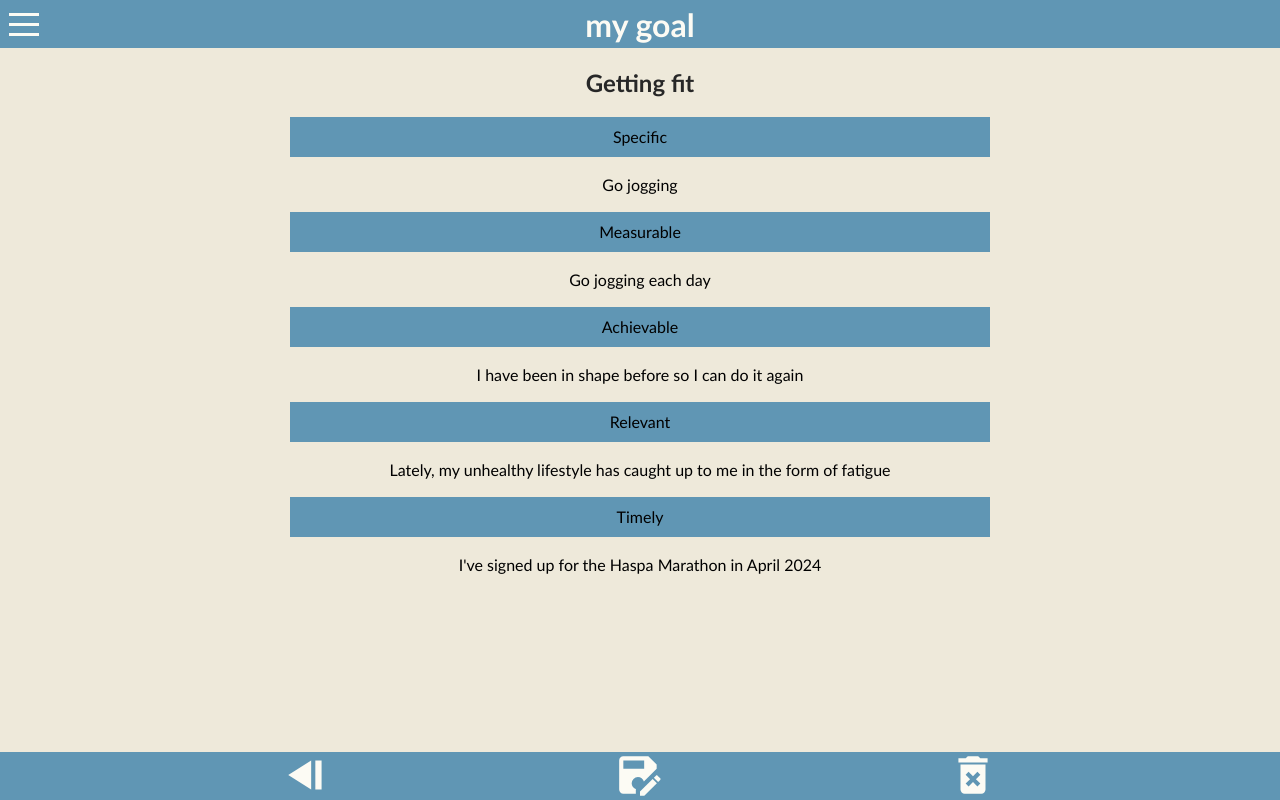
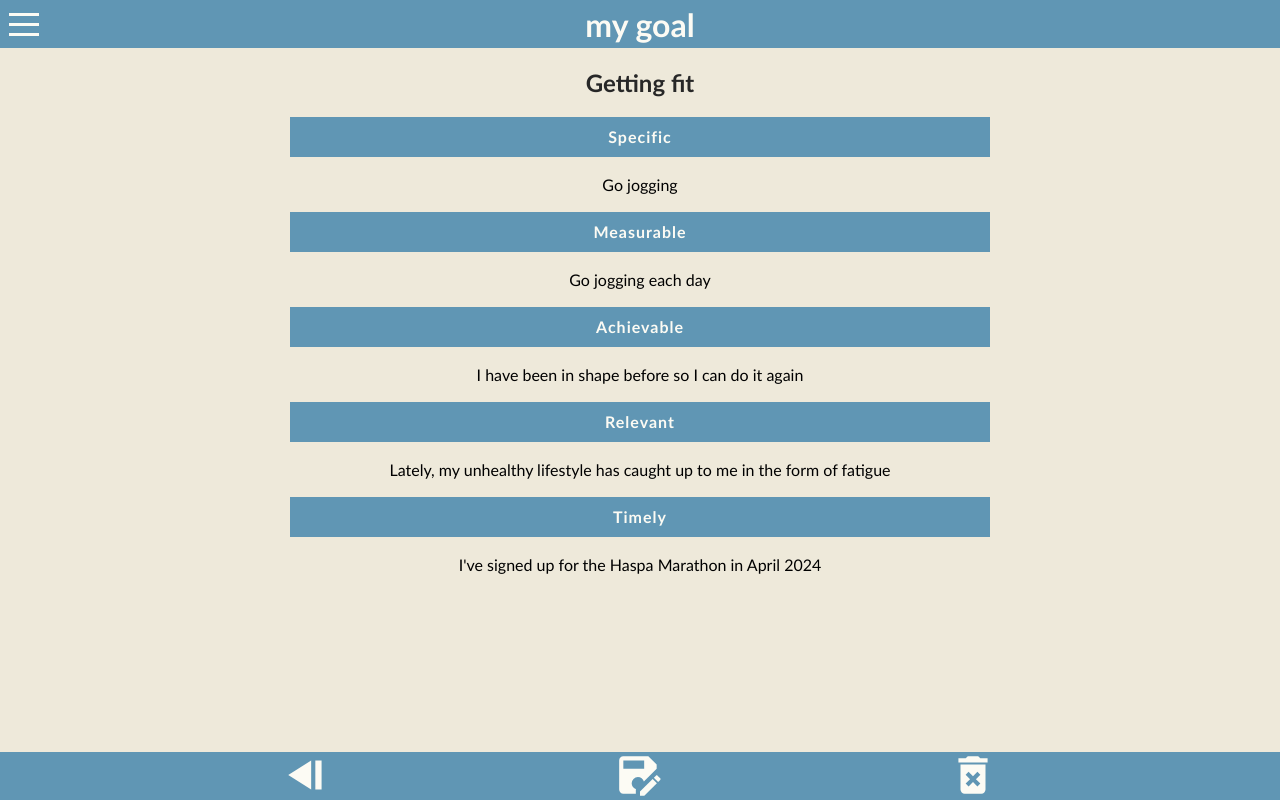
Before and after one commit to CorneliusMoe/Capstone-Cornelius, a Next.js app: page /goal/1 in a window 1280 px wide. Built offline with nearby package versions, Linux system fonts and the light colour scheme.

Commit message:
change goaldetailcard description style

```diff
--- a/components/GoalDetailCard/index.js
+++ b/components/GoalDetailCard/index.js
@@ -66,6 +66,9 @@ const StyledDescriptionContainer = styled.div`
 
 const StyledDescription = styled.dt`
   background-color: #6096b4;
+  font-weight: bold;
+  letter-spacing: 1px;
+  color: #fcfbf4;
   align-items: center;
 `;
 
```
